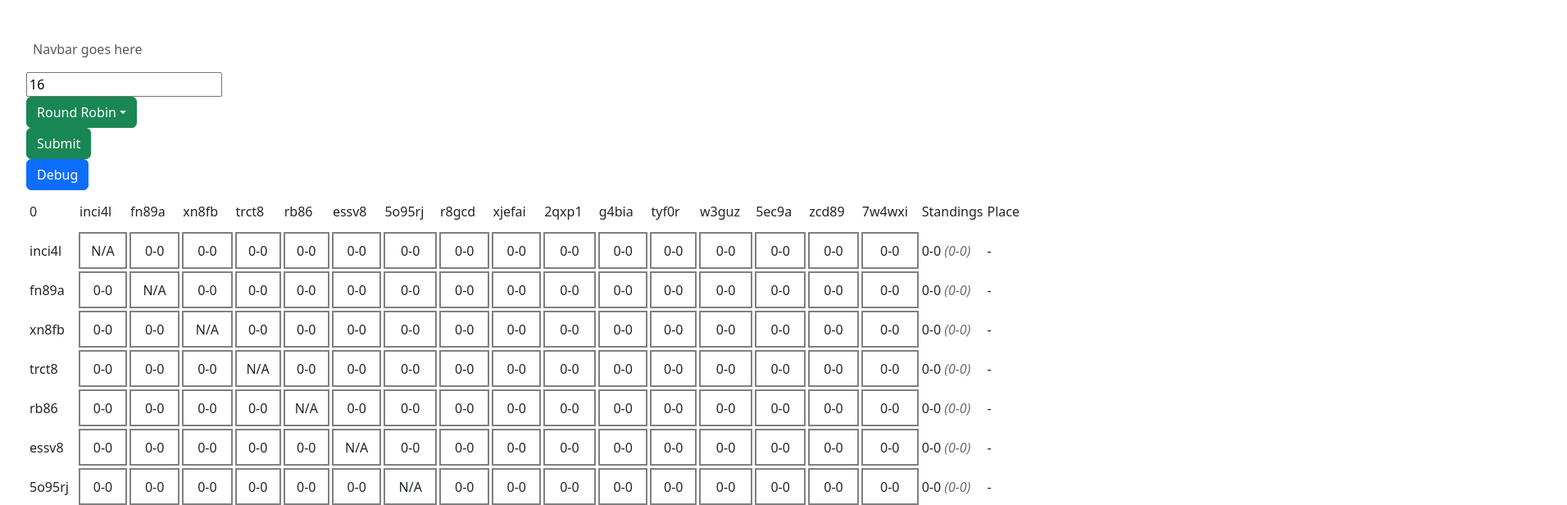
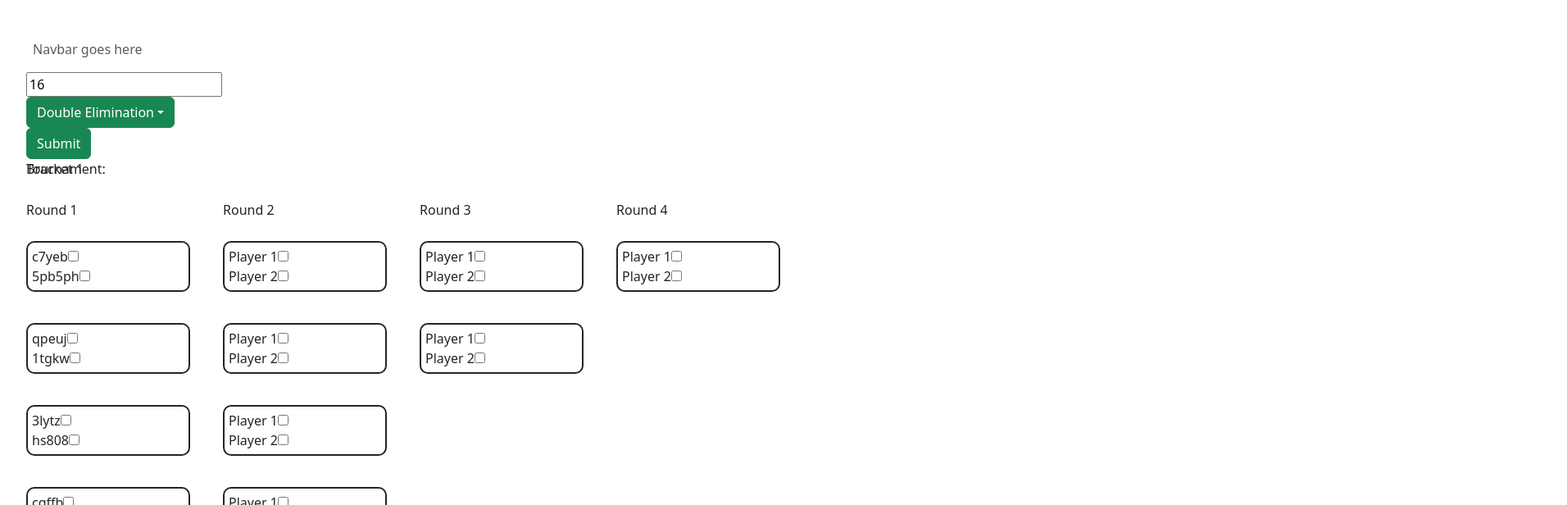
Before and after one commit to j-newbold/commencegg-client, a React (Vite) app: page / in a window 1280 px wide. Both pictures are taken after a click on the button "Submit". Shown: the top 616 px of the page at 82% size, 1912 px wide, since content can reach past the window. Built offline with nearby package versions, Linux system fonts and the light colour scheme.

Commit message:
added lower bracket display, fixed issues

```diff
--- a/src/App.tsx
+++ b/src/App.tsx
@@ -20,7 +20,7 @@ function randStr() {
 function App() {
     const [numPlayers, setNumPlayers] = useState(16);
     //const [roundRobinStruct, setRoundRobinStruct] = useState<RRPool>();
-    const [bracketType, setBracketType] = useState<String>('Round Robin');
+    const [bracketType, setBracketType] = useState<String>('Double Elimination');
     const [bracketComponent, setBracketComponent] = useState((<div>No bracket to display</div>));
 
     const handleBracketType = (event: any) => {
@@ -30,7 +30,7 @@ function App() {
     const createBracket = () => {
         if (bracketType == 'Double Elimination') {
             const initialData: ElimBracket = createElimBracket(numPlayers, 5);
-            setBracketComponent(<SEBracket bracketData={initialData.bracketList[0]}/>);
+            setBracketComponent(<SEBracket bracketData={initialData}/>);
         } else if (bracketType == 'Round Robin') {
             const initialData: RRPool = createRRPool(numPlayers);
             setBracketComponent(<RRPoolComponent bracketData={initialData}/>);
--- a/src/components/Match.tsx
+++ b/src/components/Match.tsx
@@ -11,6 +11,7 @@ export default function Match(props: any) {
 
     useEffect(() => {
         setCurMatch(props.matchProp);
+        console.log('p1 new: '+props.matchProp.p1?.name);
         //console.log('mprop changed: ');
         //console.log('other p1input: '+props.p1Input)
     }, [props.matchProp])
@@ -23,14 +24,14 @@ export default function Match(props: any) {
                 setP1Win(false);
                 setP2Win(false);
                 //setCurMatch({...curMatch, p1: null, winner: null});
-                props.setPlayerAndWinner(true, null, props.rIndex, props.mIndex);
+                props.setPlayerAndWinner(true, null, props.bIndex, props.rIndex, props.mIndex);
             } else {
                 if (p1Win) {
                     //setCurMatch({...curMatch, p1: props.p1Input, winner: props.p1Input});
-                    //console.log(curMatch.p1.name);
-                    props.setPlayerAndWinner(true, props.p1Input, props.rIndex, props.mIndex);
+                    props.setPlayerAndWinner(true, props.p1Input, props.bIndex, props.rIndex, props.mIndex);
                 } else {
-                    props.setPlayer(true, props.p1Input, props.rIndex, props.mIndex);
+                    console.log('p1input effect');
+                    props.setPlayer(true, props.p1Input, props.bIndex, props.rIndex, props.mIndex);
                     // here we need a props.setP1 method like we have in the above if statement
                 }
             }
@@ -41,19 +42,19 @@ export default function Match(props: any) {
         if (didMountP2.current < 2) {
             didMountP2.current += 1;
         } else {
-            props.setPlayer(false, props.p2Input, props.rIndex, props.mIndex);
+            props.setPlayer(false, props.p2Input, props.bIndex, props.rIndex, props.mIndex);
             if (props.p2Input == null) {
                 setP2Win(false);
                 setP1Win(false);
                 //setCurMatch({...curMatch, p2: null, winner: null});
-                props.setPlayerAndWinner(false, null, props.rIndex, props.mIndex);
+                props.setPlayerAndWinner(false, null, props.bIndex, props.rIndex, props.mIndex);
             } else {
                 if (p2Win) {
                     //setCurMatch({...curMatch, p2: props.p2Input, winner: props.p2Input});
                     //console.log(curMatch.p2.name);
-                    props.setPlayerAndWinner(false, props.p2Input, props.rIndex, props.mIndex);
+                    props.setPlayerAndWinner(false, props.p2Input, props.bIndex, props.rIndex, props.mIndex);
                 } else {
-                    props.setPlayer(false, props.p2Input, props.rIndex, props.mIndex);
+                    props.setPlayer(false, props.p2Input, props.bIndex, props.rIndex, props.mIndex);
                     //setCurMatch({...curMatch, p2: props.p2Input});
                 }
             }
@@ -65,9 +66,9 @@ export default function Match(props: any) {
             if (p2Win) {
                 setP2Win(!p2Win);
             }
-            props.setWinner(curMatch.p1, props.rIndex, props.mIndex);
+            props.setWinner(curMatch.p1, curMatch.p2, props.bIndex, props.rIndex, props.mIndex);
         } else {
-            props.setWinner(null, props.rIndex, props.mIndex);
+            props.setWinner(null, null, props.bIndex, props.rIndex, props.mIndex);
         }
         setP1Win(!p1Win);
     }
@@ -77,9 +78,9 @@ export default function Match(props: any) {
             if (p1Win) {
                 setP1Win(!p1Win);
             }
-            props.setWinner(curMatch.p2, props.rIndex, props.mIndex);
+            props.setWinner(curMatch.p2, curMatch.p1, props.bIndex, props.rIndex, props.mIndex);
         } else {
-            props.setWinner(null, props.rIndex, props.mIndex);
+            props.setWinner(null, null, props.bIndex, props.rIndex, props.mIndex);
         }
         setP2Win(!p2Win);
     }
--- a/src/components/brackets/SEBracket.tsx
+++ b/src/components/brackets/SEBracket.tsx
@@ -3,21 +3,25 @@ import 'bootstrap/dist/css/bootstrap.min.css';
 import '../../App.css';
 import Match from '../Match.tsx';
 import Dropdown from 'react-bootstrap/Dropdown';
-import { SingleBracket, MatchObj, Round, Player, RRPool } from '../../utils/types.tsx';
+import { SingleBracket, MatchObj, Round, Player, RRPool, ElimBracket } from '../../utils/types.tsx';
 
-export default function SEBracket({bracketData}: {bracketData: SingleBracket}) {
-    const [bracketStruct, setBracketStruct] = useState<SingleBracket>(bracketData);
+export default function SEBracket({bracketData}: {bracketData: ElimBracket}) {
+    const [bracketStruct, setBracketStruct] = useState<ElimBracket>(bracketData);
 
     useEffect(() => {
         setBracketStruct(bracketData);
     }, [bracketData])
 
-    function setPlayerAndWinner (isP1: boolean, playerParam: Player, rInd: number, mInd: number): void{
-        setBracketStruct({ ...bracketStruct, roundList: bracketStruct!.roundList.map((rd, index) => {
+    function setPlayerAndWinner (isP1: boolean, playerParam: Player, bInd: number, rInd: number, mInd: number): void{
+        setBracketStruct((prevBracketStruct) => ({ bracketList: prevBracketStruct.bracketList.map((br, ind1) => {
+            if (bInd == ind1) {
+                return {
+                    ...br, roundList: br.roundList.map((rd, index) => {
                         if (rInd == index) {
                             return { ...rd, matchList: rd.matchList.map((ma, ind) => {
                                 if (mInd == ind) {
                                     if (isP1) {
+                                        console.log('set player and winner return: '+playerParam?.name);
                                         return { ...ma, p1:playerParam, winner:playerParam }
                                     } else {
                                         return { ...ma, p2:playerParam, winner:playerParam }
@@ -30,15 +34,23 @@ export default function SEBracket({bracketData}: {bracketData: SingleBracket}) {
                             return rd;
                         }
                     })
-        });
+                }
+            } else {
+                return br;
+            }
+        })}));
     }
 
-    function setPlayer (isP1: boolean, playerParam: Player, rInd: number, mInd: number): void{
-        setBracketStruct({ ...bracketStruct, roundList: bracketStruct!.roundList.map((rd, index) => {
+    function setPlayer (isP1: boolean, playerParam: Player, bInd: number, rInd: number, mInd: number): void{
+        setBracketStruct((prevBracketStruct) => ({ bracketList: prevBracketStruct.bracketList.map((br, ind1) => {
+            if (bInd == ind1) {
+                return {
+                    ...br, roundList: br.roundList.map((rd, index) => {
                         if (rInd == index) {
                             return { ...rd, matchList: rd.matchList.map((ma, ind) => {
                                 if (mInd == ind) {
                                     if (isP1) {
+                                        console.log('set player return');
                                         return { ...ma, p1:playerParam }
                                 } else {
                                     return { ...ma, p2:playerParam }
@@ -51,16 +63,23 @@ export default function SEBracket({bracketData}: {bracketData: SingleBracket}) {
                     return rd;
                 }
                     })
-        });
                 }
+            } else {
+                return br;
+            }
+            })
+        }))}
 
-    function setMatchResult (winner: Player, rInd: number, mInd: number): void {
+    function setMatchResult (winner: Player, loser: Player, bInd: number, rInd: number, mInd: number): void {
         //const newMatchPointer = { ...matchPointer, winner: matchPointer?.p1 || null };
-        setBracketStruct({ ...bracketStruct, roundList: bracketStruct!.roundList.map((rd, index) => {
+        setBracketStruct({ ...bracketStruct, bracketList: bracketStruct.bracketList.map((br, ind1) => {
+            if (bInd == ind1) {
+                return {
+                    ...br, roundList: br.roundList.map((rd, index) => {
                         if (rInd == index) {
                             return { ...rd, matchList: rd.matchList.map((ma, ind) => {
                                 if (mInd == ind) {
-                            return { ...ma, winner:winner }
+                                    return { ...ma, winner:winner, loser:loser }
                                 } else {
                                     return ma;
                                 }
@@ -69,15 +88,27 @@ export default function SEBracket({bracketData}: {bracketData: SingleBracket}) {
                             return rd;
                         }
                     })
-        });
+                }
+            } else {
+                return br;
+            }
+            })
+        })
     }
 
     return (
-        <div className="tourney-holder">Tournament: {bracketStruct?.roundList.map((rd, rIndex) => (
+        <div className='tourney-holder'>
+            Tournament: {bracketStruct?.bracketList.map((br, bIndex) => (
+                <div className="bracket" key={String(bIndex)}
+                    style={{
+                        top: String(500*bIndex)+'px',
+                        position: 'absolute'
+                }}>
+                    Bracket {bIndex+1} {br.roundList.map((rd, rIndex) => (
                     <div className='round' key={String(rIndex)}
                         style={{
                             position: 'absolute',
-                left: String(240*rd.roundId)+'px',
+                            left: String(240*rIndex)+'px',
                             top: '50px',
                             width: '200px'
                     }}>
@@ -91,12 +122,13 @@ export default function SEBracket({bracketData}: {bracketData: SingleBracket}) {
                                     left: '0px',
                                     width: '200px'
                                 }}
-                        p1Input={ma.p1Input? ma.p1Input[2] ? bracketStruct.roundList[ma.p1Input[0]].matchList[ma.p1Input[1]].winner
-                            : bracketStruct.roundList[ma.p1Input[0]].matchList[ma.p1Input[1]].loser
+                                p1Input={ma.p1Input? ma.p1Input[3] ? bracketStruct.bracketList[ma.p1Input[0]].roundList[ma.p1Input[1]].matchList[ma.p1Input[2]].winner
+                                    : bracketStruct.bracketList[ma.p1Input[0]].roundList[ma.p1Input[1]].matchList[ma.p1Input[2]].loser
                                     : null}
-                        p2Input={ma.p2Input? ma.p2Input[2] ? bracketStruct.roundList[ma.p2Input[0]].matchList[ma.p2Input[1]].winner
-                            : bracketStruct.roundList[ma.p2Input[0]].matchList[ma.p2Input[1]].loser
+                                p2Input={ma.p2Input? ma.p2Input[3] ? bracketStruct.bracketList[ma.p2Input[0]].roundList[ma.p2Input[1]].matchList[ma.p2Input[2]].winner
+                                    : bracketStruct.bracketList[ma.p2Input[0]].roundList[ma.p2Input[1]].matchList[ma.p2Input[2]].loser
                                     : null}
+                                bIndex={bIndex}
                                 rIndex={rIndex}
                                 mIndex={ind}
                                 matchProp={ma}
@@ -108,5 +140,8 @@ export default function SEBracket({bracketData}: {bracketData: SingleBracket}) {
                     </div>
                 ))}
                 </div>
+            ))}
+        </div>
+
     );
 }
--- a/src/utils/initBrackets.tsx
+++ b/src/utils/initBrackets.tsx
@@ -95,6 +95,7 @@ export const createElimBracket = (numPlayers: number, lossesToElim: number) => {
                 matchList: [],
                 roundId: doubleCounter
             }
+            matchCounter += increment;
             for (let l=0;l<increment;l++) {
                 let newMatch: MatchObj = {
                     matchId: idCounter,
@@ -103,9 +104,13 @@ export const createElimBracket = (numPlayers: number, lossesToElim: number) => {
                     p1Input: null,
                     p2Input: null
                 };
+                if (k == 0 && matchCounter == playerList.length-1) {
+                    newMatch.p1 = playerList[seedingArr[idCounter*2]-1];
+                    newMatch.p2 = playerList[seedingArr[idCounter*2+1]-1];
+                    idCounter += 1
+                }
                 newRound.matchList?.push(newMatch);
             }
-            matchCounter += increment;
             doubleCounter += 1;
             if (doubleCounter%(k+1) == 0) {
                 increment *= 2;
```
Lines whose indentation alone changed are shown as unchanged.
